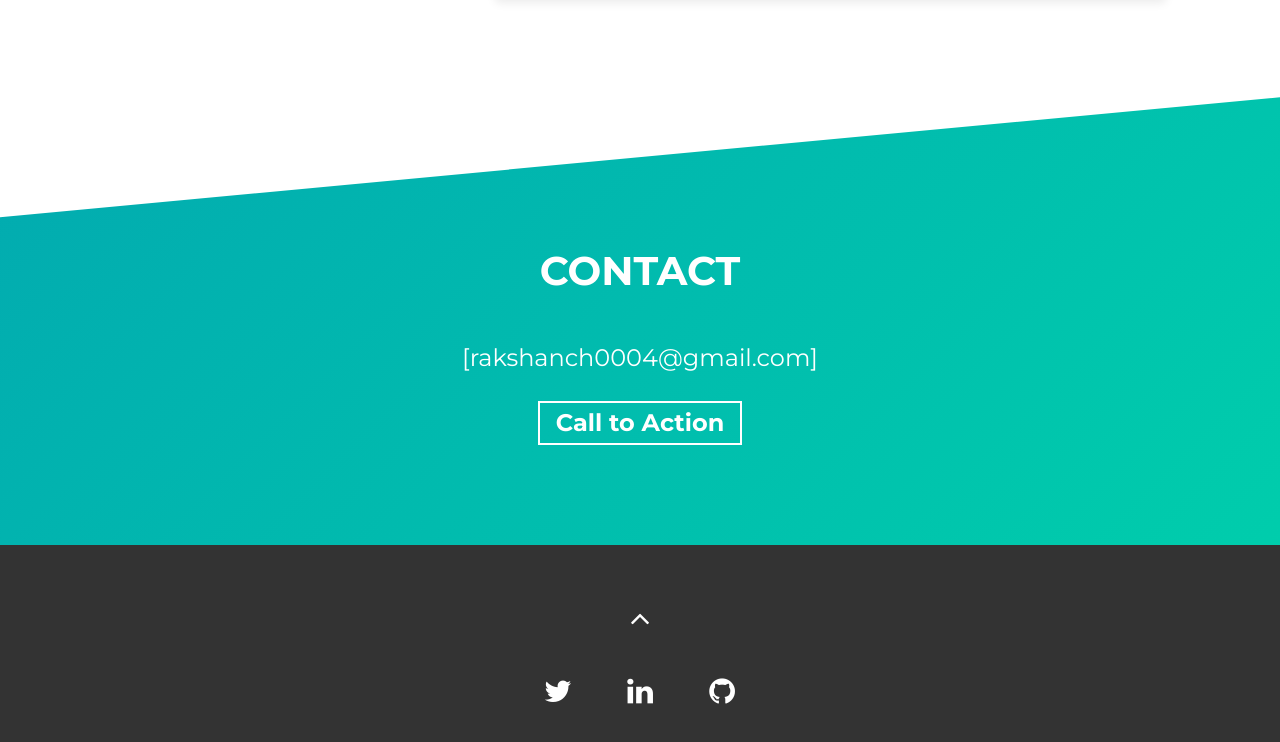
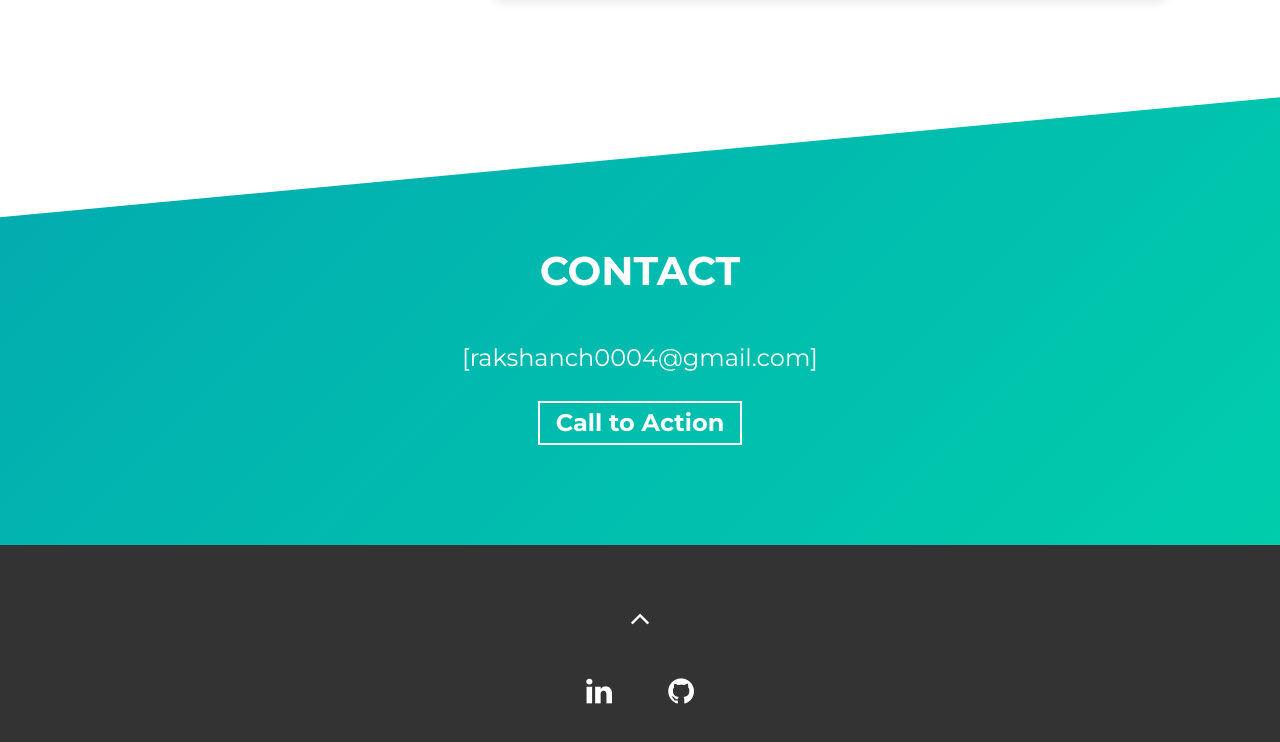
Before and after one commit to Rakshan0004/my-portfolio, a website built with Parcel: page src/index.html in a window 1280 px wide. Shown: the part 2535-3277 px from the top of the page. Built offline with nearby package versions, Linux system fonts and the light colour scheme; files whose address does not match are found by name.

Commit message:
added social links

```diff
--- a/src/index.html
+++ b/src/index.html
@@ -273,13 +273,10 @@
           <i class="fa fa-angle-up fa-2x" aria-hidden="true"></i>
         </a>
         <div class="social-links">
-          <a rel="noreferrer" href="#!" target="_blank">
-            <i class="fa fa-twitter fa-inverse"></i>
-          </a>
-          <a rel="noreferrer" href="#!" target="_blank">
+          <a rel="noreferrer" href="https://www.linkedin.com/in/rakshan-chintala-08965521a/" target="_blank">
             <i class="fa fa-linkedin fa-inverse"></i>
           </a>
-          <a rel="noreferrer" href="#!" target="_blank">
+          <a rel="noreferrer" href="https://github.com/Rakshan0004" target="_blank">
             <i class="fa fa-github fa-inverse"></i>
           </a>
         </div>
```
Also changed, not shown: dist/index.html, 1 other file.
